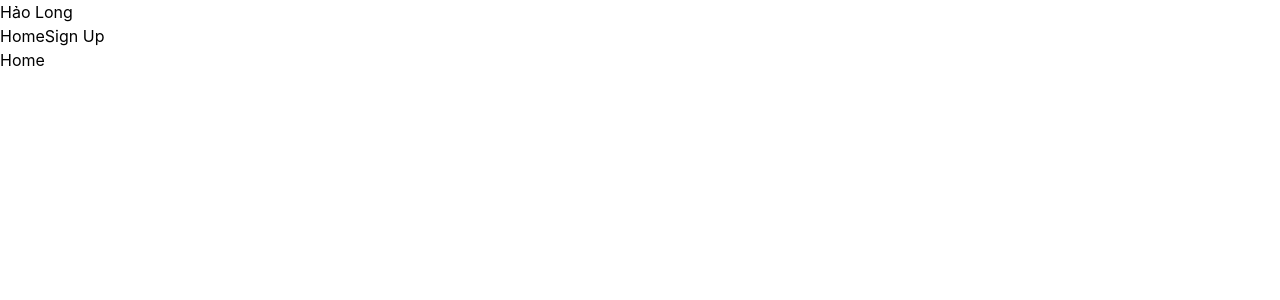
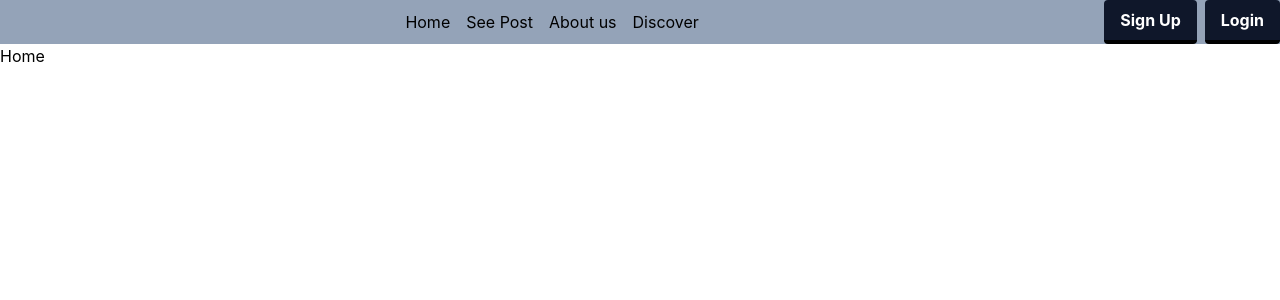
Before and after one commit to VietPhu09/C1SE24-TA, a React (Create React App) app in the folder front-end/: page / in a window 1280 px wide. Shown: the top 300 px of the page. Built offline with nearby package versions, Linux system fonts and the light colour scheme.

Commit message:
Sprint1: HomePage - NavBar

```diff
--- a/front-end/src/App.js
+++ b/front-end/src/App.js
@@ -2,7 +2,7 @@ import { createBrowserRouter, createRoutesFromElements, Route, RouterProvider }
 import RootLayout from '../src/layouts/RootLayout'
 import { Home } from './pages/Home'
 import { SignUp } from "./pages/SignUp";
-import {Login} from './pages/Login'
+import { Login } from './pages/Login'
 /*App là nơi chứa cách hoạt động của các Router
 nơi điều khiển các component sẽ render khi gặp tên đường link tương ứng
 */
@@ -13,7 +13,7 @@ const router = createBrowserRouter(
     <Route path="/" element={<RootLayout />}>
       <Route index element={<Home />}></Route>
       <Route path="signup" element={<SignUp />}></Route>
-      <Route path="login" element={<Login/>}></Route>
+      <Route path="login" element={<Login />}></Route>
     </Route>
   )
 )
--- a/front-end/src/layouts/RootLayout.js
+++ b/front-end/src/layouts/RootLayout.js
@@ -5,10 +5,31 @@ const RootLayout = () => {
     return (
         <div className="root-layout">
             <header>
-                <nav>
-                    <h1>Hảo Long</h1>
-                    <NavLink to='/'>Home</NavLink>
-                    <NavLink to='signup'>Sign Up</NavLink>
+                <nav className="bg-slate-400">
+                    <div className="max-w-7xl mx-auto flex justify-between" >
+                        {/* Ảnh Logo Trip Advisor */}
+                        <div>
+
+                        </div>
+
+                        {/* Các tiêu đề SeePost Discover About us */}
+                        <div className="flex space-x-4 items-center">
+                            <NavLink to='/'>Home</NavLink>
+                            <NavLink to='/Post'>See Post</NavLink>
+                            <NavLink to='/About-us'>About us</NavLink>
+                            <NavLink to='/Discover'>Discover</NavLink>
+                        </div>
+
+                        {/* Các Buttons */}
+                        <div className="flex space-x-2 items-center">
+                            <button className="bg-[#0f172a] hover:bg-[#2529d7] text-white font-bold py-2 px-4 border-b-4 border-[#000000] hover:border-[#10127e] rounded ">
+                                <NavLink to='signup'>Sign Up</NavLink>
+                            </button>
+                            <button className="bg-[#0f172a] hover:bg-[#2529d7] text-white font-bold py-2 px-4 border-b-4 border-[#000000] hover:border-[#10127e] rounded">
+                                <NavLink to='login'>Login</NavLink>
+                            </button>
+                        </div>
+                    </div>
                 </nav>
             </header>
             {/* Outlet sẽ hiển thị nội dung của route được kích hoạt trong ParentComponent.
--- a/front-end/tailwind.config.js
+++ b/front-end/tailwind.config.js
@@ -1,8 +1,12 @@
 /** @type {import('tailwindcss').Config} */
 module.exports = {
-    content: ["./src/**/*.{html,js}"],
-    theme: {
-      extend: {},
+  content: ["./src/**/*.{html,js}"],
+  theme: {
+    extend: {
+      backgroundColor: {
+        'basic-button': '#0f172a',
+      }
     },
-    plugins: [],
-  }
+  },
+  plugins: [],
+}
```
